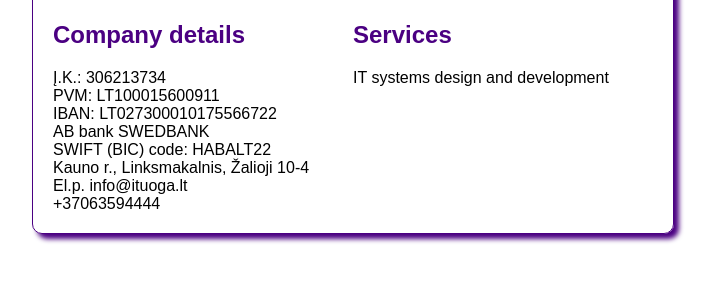
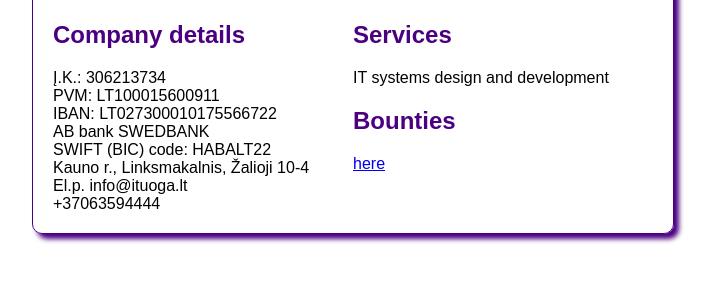
Before and after one commit to ituoga/ituogaeu, a plain HTML site: page index.html in a window 1280 px wide. Shown: the part 150-432 px from the top of the page, without its empty margins (287-1001 px from the left). Drawn offline with Linux system fonts and the light colour scheme.

Commit message:
bounties

```diff
--- a/index.html
+++ b/index.html
@@ -70,6 +70,8 @@
                         <div class="services">
                                 <h2>Services</h2>
                                 <div>IT systems design and development</div>
+                                <h2>Bounties</h2>
+				<div><a href="https://docs.google.com/spreadsheets/d/1qqFXRHw9UkdI350WMIuoiuub_jBj5PhXcW6s0Xy49ns/edit#gid=0" target="_blank">here</a></div>
                         </div>
                 </div>
         </div>
```
